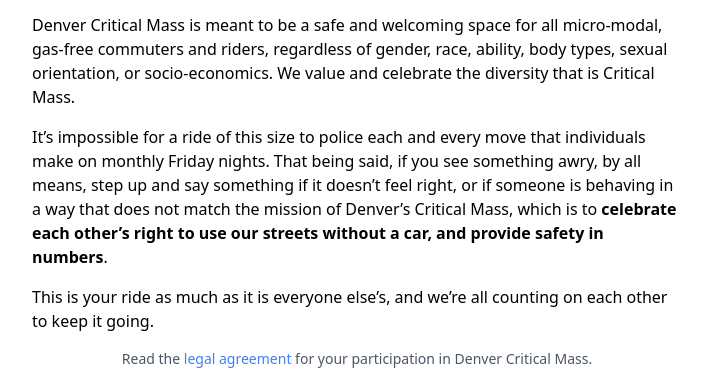
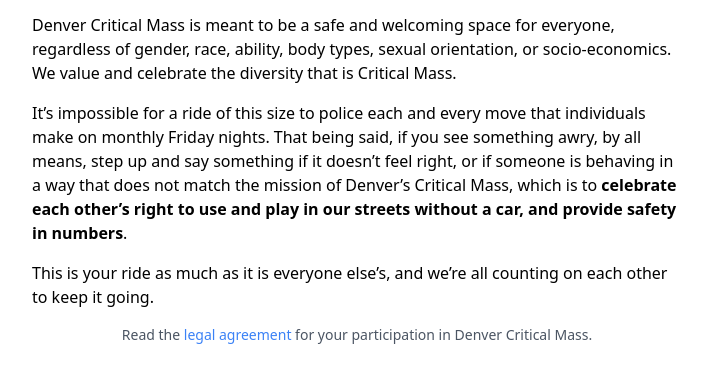
Before and after one commit to denvercriticalmass/denvercriticalmass.github.io, a website built with Vite: page src/index.html in a window 1280 px wide. Shown: the part 637-1022 px from the top of the page, without its empty margins (283-990 px from the left). After the commit the page ends 998 px from the top, so only its background shows below. Built offline with nearby package versions, Linux system fonts and the light colour scheme.

Commit message:
Update index.html

```diff
--- a/src/index.html
+++ b/src/index.html
@@ -37,10 +37,9 @@
     </div>
 
     <div class="mt-4">
-      Denver Critical Mass is meant to be a safe and welcoming space for all micro-modal,
-      gas-free commuters and riders, regardless of gender, race, ability, body types,
-      sexual orientation, or socio-economics. We value and celebrate the diversity
-      that is Critical Mass.
+      Denver Critical Mass is meant to be a safe and welcoming space for everyone,
+      regardless of gender, race, ability, body types, sexual orientation, or socio-economics.
+      We value and celebrate the diversity that is Critical Mass.
     </div>
 
     <div class="mt-4">
@@ -48,8 +47,8 @@
       individuals make on monthly Friday nights. That being said, if you see something
       awry, by all means, step up and say something if it doesn’t feel right, or if
       someone is behaving in a way that does not match the mission of Denver’s Critical Mass,
-      which is to <strong>celebrate each other’s right to use our streets without a car,
-        and provide safety in numbers</strong>.
+      which is to <strong>celebrate each other’s right to use and play in our streets without a car,
+      and provide safety in numbers</strong>.
     </div>
 
     <div class="mt-4">
```
